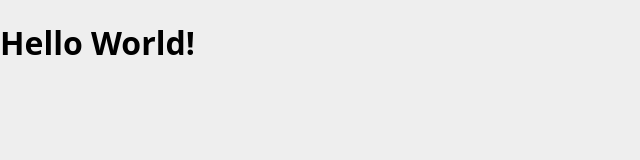
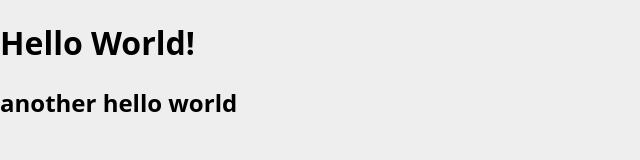
Before and after one commit to leapehar/first-git-repo, a plain HTML site: page index.html in a window 1280 px wide. Shown: the whole page, without its empty margins (0-640 px from the left). Drawn offline with Linux system fonts and the light colour scheme.

Commit message:
added h2

```diff
--- a/index.html
+++ b/index.html
@@ -9,6 +9,7 @@
 </head>
 <body>
 	<h1>Hello World!</h1>
+	<h2>another hello world</h2>
 </body>
 <script src="scripts/main.js"></script>
 </html>
```
